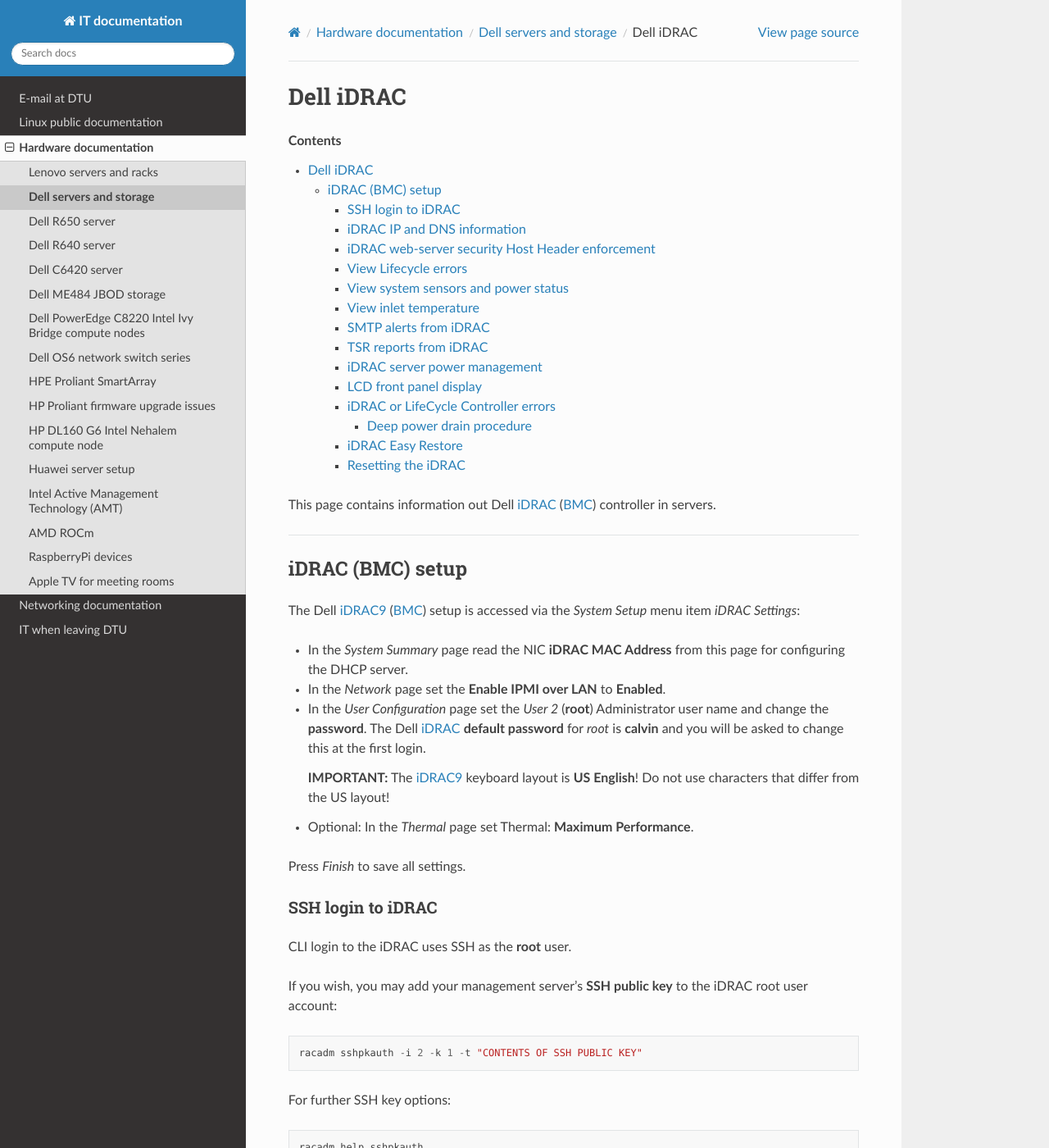
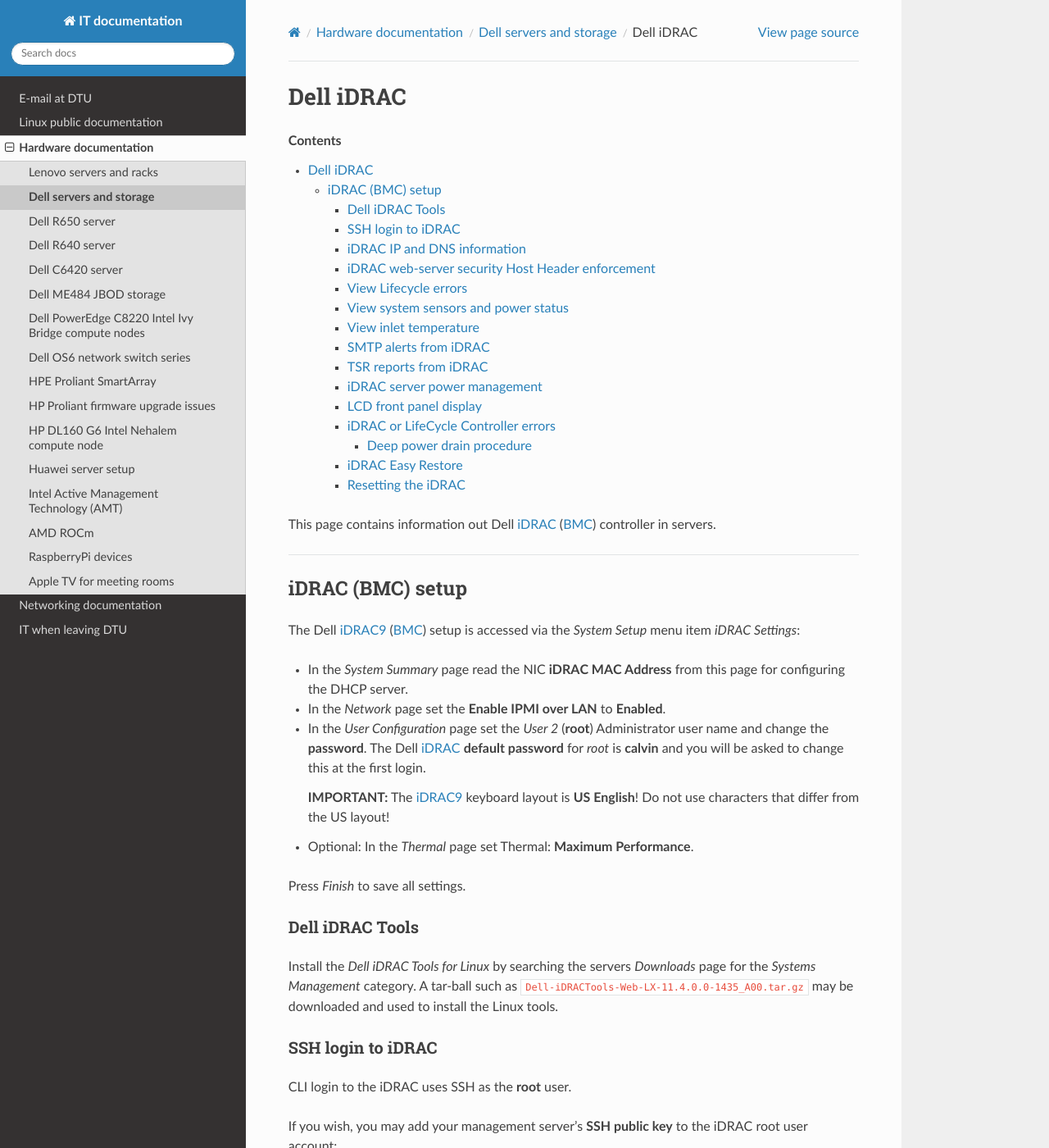
Before and after one commit to OleHolmNielsen/ITwiki, a Sphinx documentation site: the page built from docs/Dell_iDRAC.rst, in a window 1280 px wide and 1400 px high. Shown: the whole window at 82% size. Built offline with Sphinx 7.4.7 and the Read the Docs theme 3.1.0, drawn with Linux system fonts in a browser that asks for light colours.

Commit message:
Dell iDRAC Tools

```diff
--- a/docs/Dell_iDRAC.rst
+++ b/docs/Dell_iDRAC.rst
@@ -42,6 +42,14 @@
 Press *Finish* to save all settings.
 
 .. _iDRAC9: https://www.dell.com/support/article/us/en/04/sln311300/idrac9-home?lang=en
+
+Dell iDRAC Tools
+----------------------
+
+Install the *Dell iDRAC Tools for Linux* by searching the servers *Downloads* page for
+the *Systems Management* category.
+A tar-ball such as ``Dell-iDRACTools-Web-LX-11.4.0.0-1435_A00.tar.gz`` may be downloaded
+and used to install the Linux tools.
 
 SSH login to iDRAC
 ------------------
```
